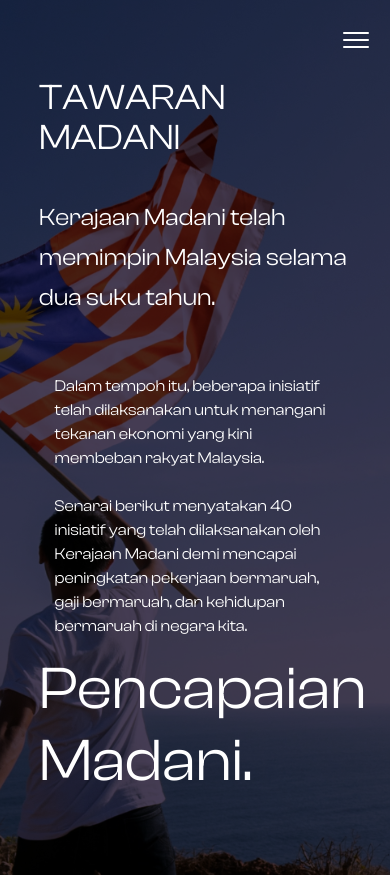
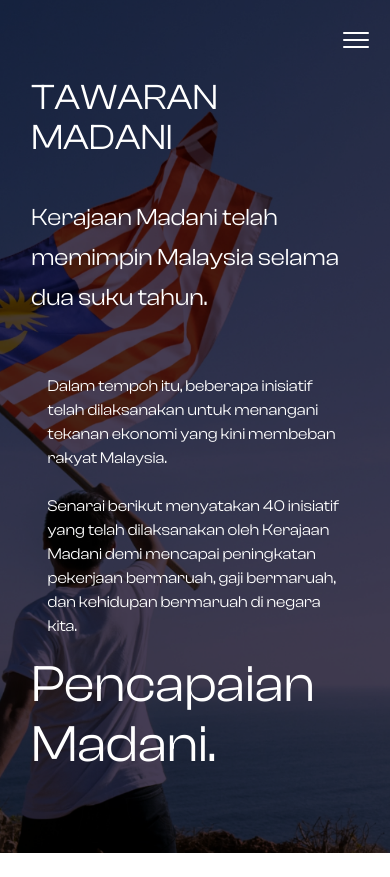
Before and after one commit to hafiyb/TMadani, a Next.js app: page /pencapaian in a window 390 px wide. Shown: the top 877 px of the page. Built offline with nearby package versions, Linux system fonts and the light colour scheme; a web font is replaced by a local one.

Commit message:
feat: pencapaian mobile fix

```diff
--- a/src/app/pencapaian/page.js
+++ b/src/app/pencapaian/page.js
@@ -335,7 +335,7 @@ const Volunteer = () => {
       {/* HERO */}
       {/* ======================================================================================================================================== */}
       <div
-        className='relative w-full min-h-screen bg-cover bg-center text-tp-white py-[20%] px-[10%] flex flex-col justify-between'
+        className='relative w-full min-h-screen bg-cover bg-center text-tp-white py-[20%] px-[8%] flex flex-col justify-between'
         style={{ backgroundImage: 'url(images/volunteer1.png)' }}
       >
         <div>
@@ -350,7 +350,7 @@ const Volunteer = () => {
             {text.pencapaian.section1_text3}
           </div>
         </div>
-        <div className='text-[60px]/[72px]'>Pencapaian Madani.</div>
+        <div className='text-[52px]/[60px]'>Pencapaian Madani.</div>
       </div>
       <div className='bg-tp-white flex flex-col px-[10%]'>
         <div className='text-title px-[5%] py-32 text-center'>
```
